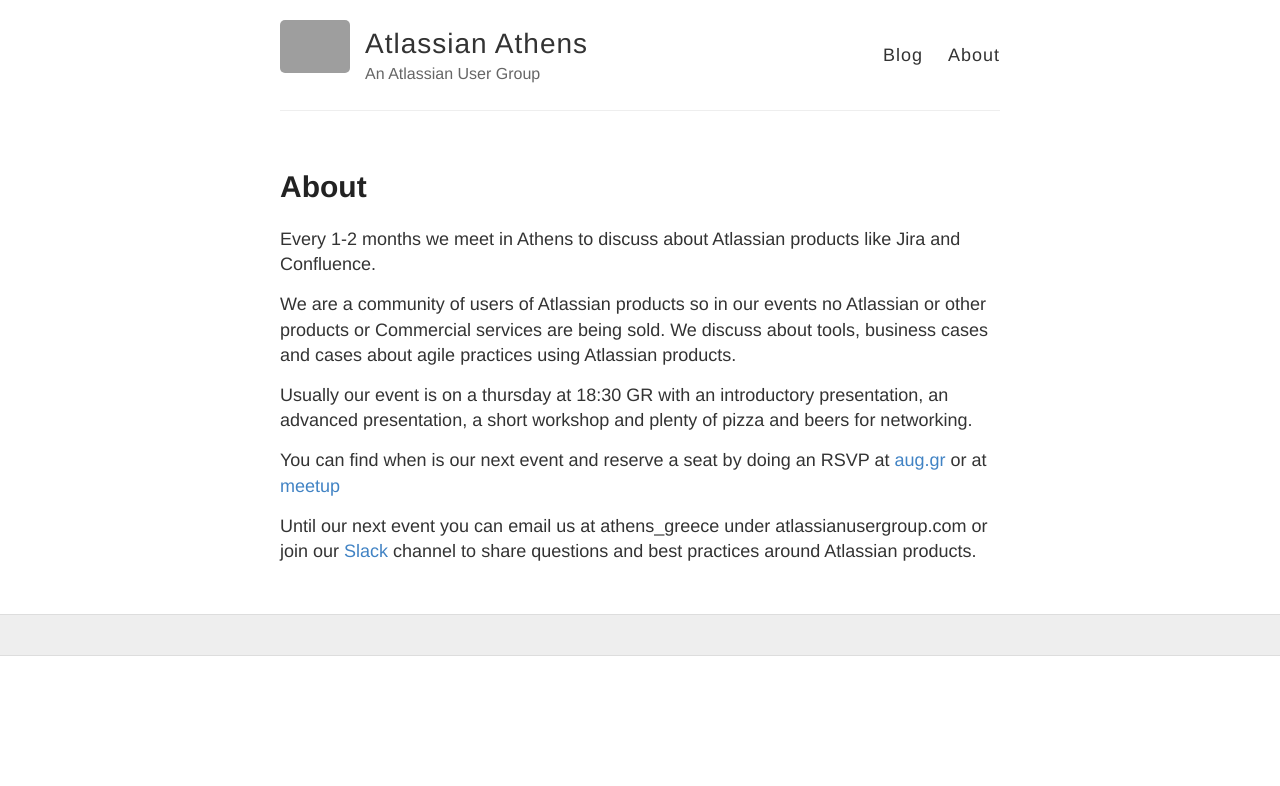
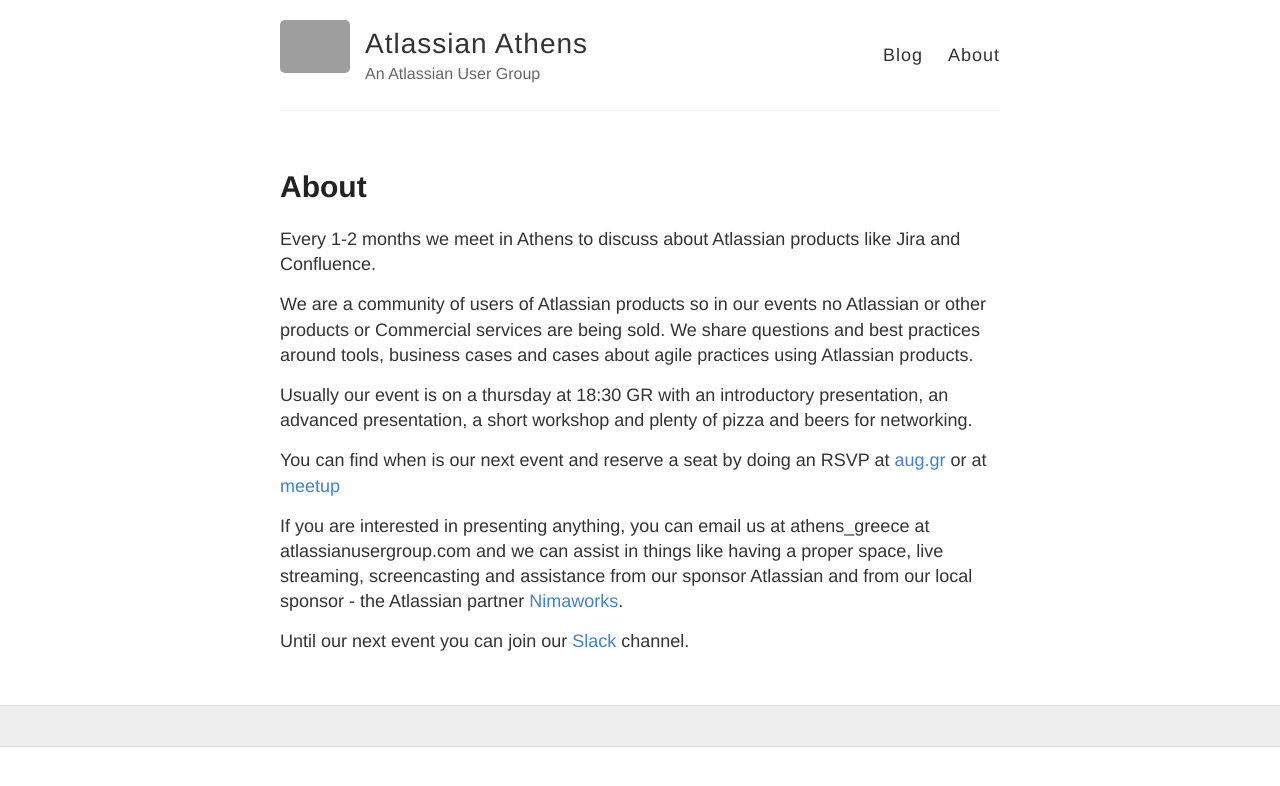
Before and after one commit to auggr/auggr.github.io, a Jekyll site: the page built from about.md, in a window 1280 px wide. Shown: the top 786 px of the page. Built offline with Jekyll 4.4.1, drawn with Linux system fonts in a browser that asks for light colours; grey boxes are pictures that could not be loaded.

Commit message:
add info for presenters

```diff
--- a/about.md
+++ b/about.md
@@ -6,10 +6,12 @@ permalink: /about/
 
 Every 1-2 months we meet in Athens to discuss about Atlassian products like Jira and Confluence.
 
-We are a community of users of Atlassian products so in our events no Atlassian or other products or Commercial services are being sold. We discuss about tools, business cases and cases about agile practices using Atlassian products.
+We are a community of users of Atlassian products so in our events no Atlassian or other products or Commercial services are being sold. We share questions and best practices around tools, business cases and cases about agile practices using Atlassian products.
 
 Usually our event is on a thursday at 18:30 GR with an introductory presentation, an advanced presentation, a short workshop and plenty of pizza and beers for networking.
 
 You can find when is our next event and reserve a seat by doing an RSVP at [aug.gr](http://aug.gr) or at [meetup](https://www.meetup.com/athensaug)
 
-Until our next event you can email us at athens_greece under atlassianusergroup.com or join our [Slack](http://www.aug.gr/2ItvAlj) channel to share questions and best practices around Atlassian products.
+If you are interested in presenting anything, you can email us at athens_greece at atlassianusergroup.com and we can assist in things like having a proper space, live streaming, screencasting and assistance from our sponsor Atlassian and from our local sponsor - the Atlassian partner [Nimaworks](http://www.nimaworks.com).
+
+Until our next event you can join our [Slack](http://www.aug.gr/2ItvAlj) channel.
```
